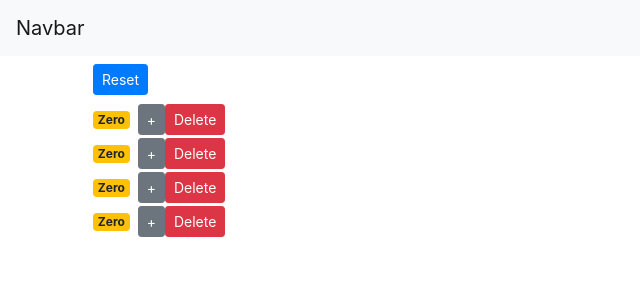
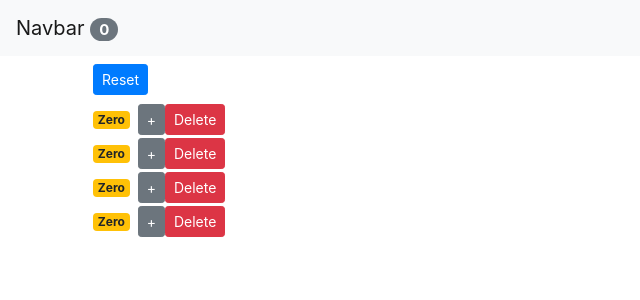
Before and after one commit to My-Dead-Projects/counter_app, a React (Create React App) app: page / in a window 1280 px wide. Shown: the top 300 px of the page, without its empty margins (0-640 px from the left). Built offline with nearby package versions, Linux system fonts and the light colour scheme.

Commit message:
Add navbar count

```diff
--- a/src/App.js
+++ b/src/App.js
@@ -35,7 +35,9 @@
   render() {
     return (
       <React.Fragment>
-        <NavBar />
+        <NavBar
+          totalCounters={this.state.counters.filter(c => c.value > 0).length}
+        />
         <main className="container">
           <Counters
             counters={this.state.counters}
--- a/src/components/navbar.jsx
+++ b/src/components/navbar.jsx
@@ -5,7 +5,10 @@
     return (
       <nav class="navbar navbar-light bg-light">
         <a class="navbar-brand" href="#">
-          Navbar
+          Navbar{" "}
+          <span className="badge badge-pill badge-secondary">
+            {this.props.totalCounters}
+          </span>
         </a>
       </nav>
     )
```
